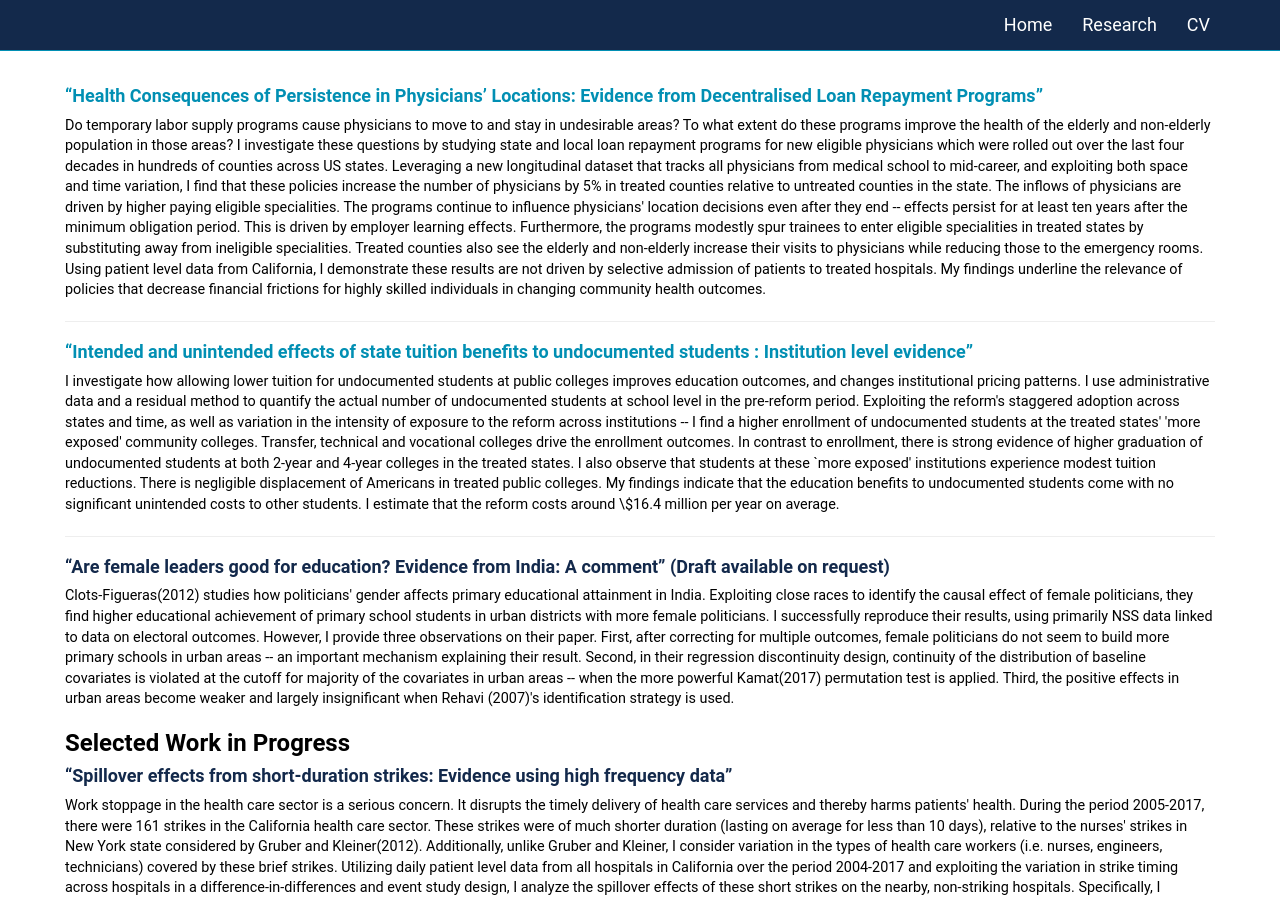
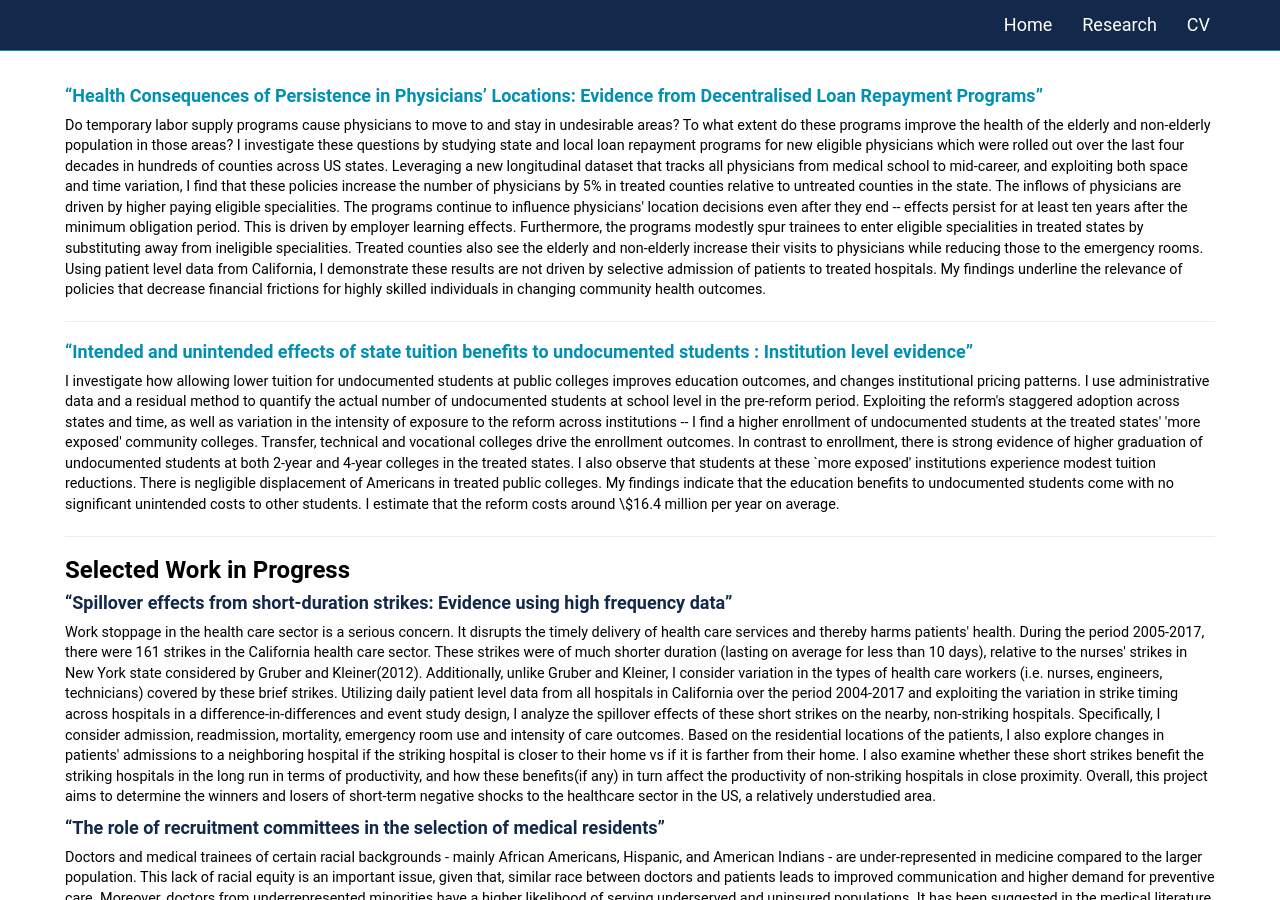
Before and after one commit to anomitaghosh/anomitaghosh.github.io, a Jekyll site: the page built from research.md, in a window 1280 px wide and 900 px high. Built offline with Jekyll 4.4.1, drawn with Linux system fonts in a browser that asks for light colours.

Commit message:
Update research.md

```diff
--- a/research.md
+++ b/research.md
@@ -14,12 +14,12 @@ layout: secondary_pages
 </p>
 <hr>
 
-#### **"Are female leaders good for education? Evidence from India: A comment"** (Draft available on request)
+<!-- #### **"Are female leaders good for education? Evidence from India: A comment"** (Draft available on request)
 
 <p style="font-size:0.8em">
 Clots-Figueras(2012) studies how politicians' gender affects primary educational attainment in India. Exploiting close races to identify the causal effect of female politicians, they find higher educational achievement of primary school students in urban districts with more female politicians. I successfully reproduce their results, using primarily NSS data linked to data on electoral outcomes. However, I provide three observations on their paper. First, after correcting for multiple outcomes, female politicians do not seem to build more primary schools in urban areas -- an important mechanism explaining their result. Second, in their regression discontinuity design, continuity of the distribution of baseline covariates is violated at the cutoff for majority of the covariates in urban areas -- when the more powerful Kamat(2017) permutation test is applied. Third, the positive effects in urban areas become weaker and largely insignificant when Rehavi (2007)'s identification strategy is used.
 </p>
-
+-->
 
 ### Selected Work in Progress
 #### **“Spillover effects from short-duration strikes: Evidence using high frequency data”**
```
